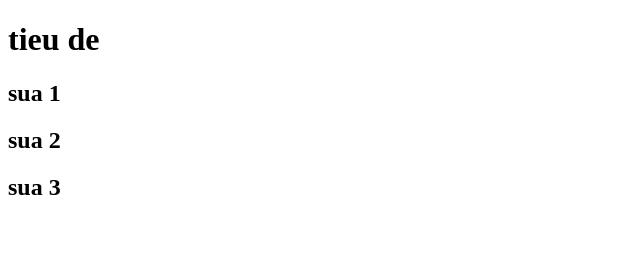
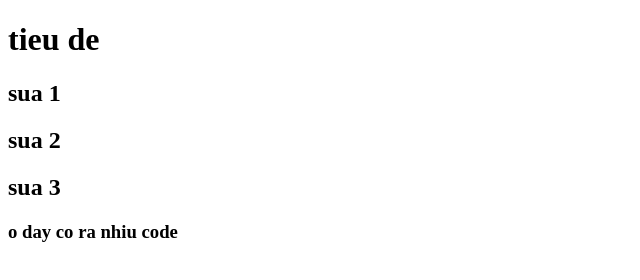
Before and after one commit to hungdtd6969/duan6, a plain HTML site: page index.html in a window 1280 px wide. Shown: the whole page, without its empty margins (0-640 px from the left). Drawn offline with Linux system fonts and the light colour scheme.

Commit message:
letgo lan code

```diff
--- a/index.html
+++ b/index.html
@@ -10,5 +10,6 @@
     <h2>sua 1</h2>
     <h2>sua 2</h2>
     <h2>sua 3</h2>
+    <h3>o day co ra nhiu code</h3>
   </body>
 </html>
```
